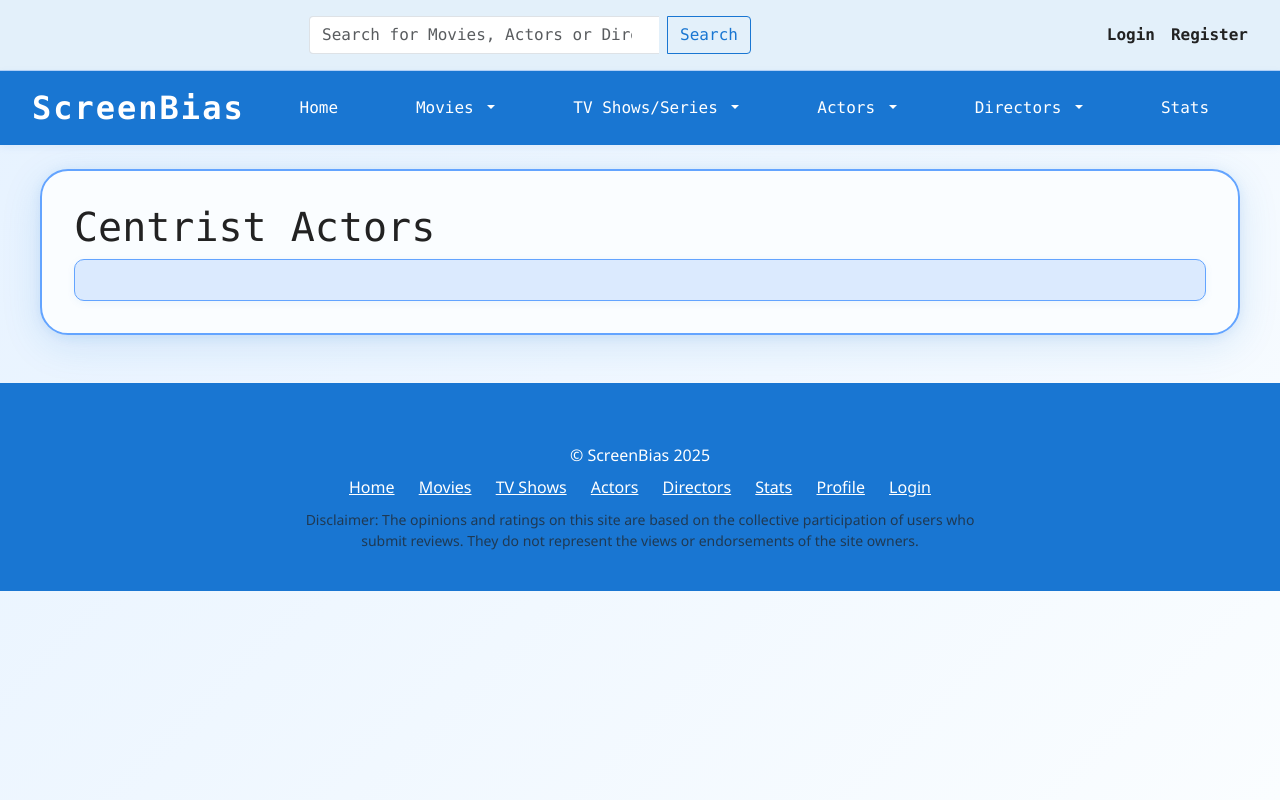
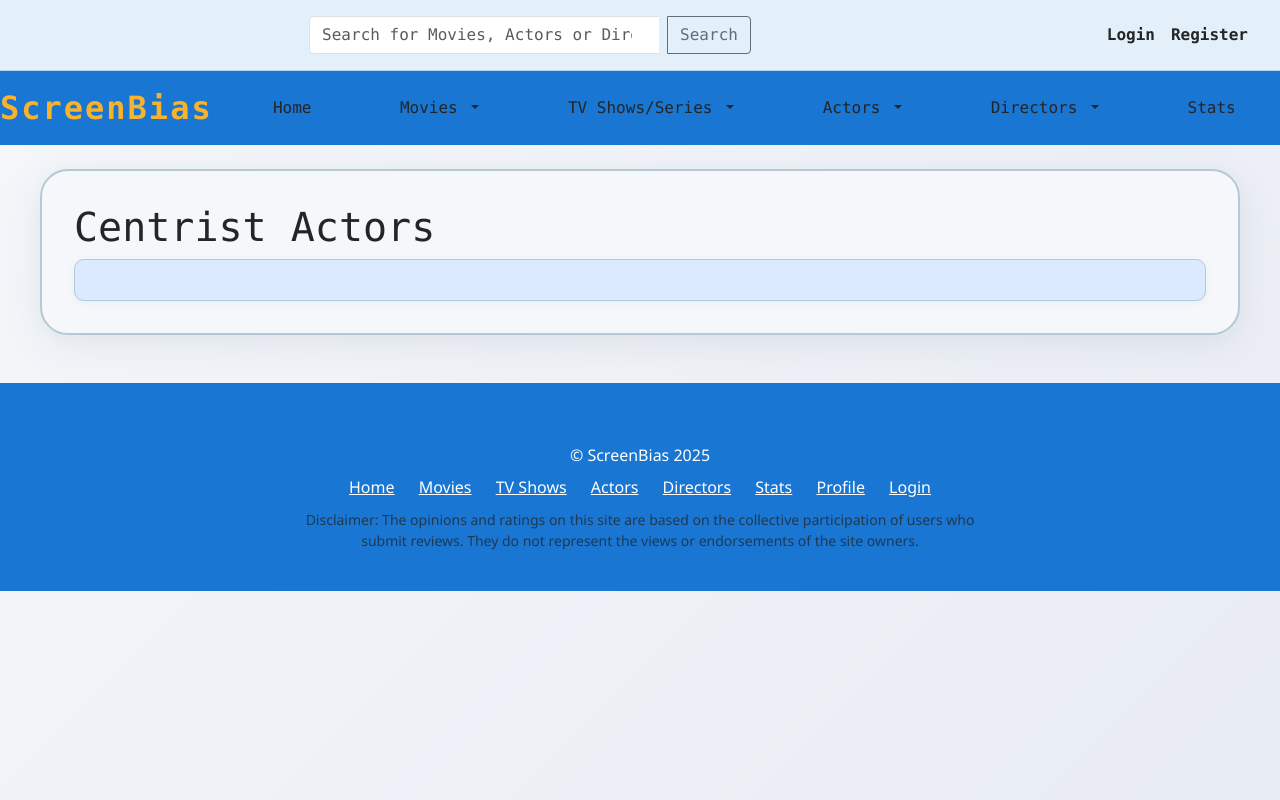
Before and after one commit to ceyyarbrough/screenbias, a Flask app: page /actors/center in a window 1280 px wide. Run offline with Flask 3, Linux system fonts and the light colour scheme; data that the repository does not hold is empty.

Commit message:
Refactor CSS styles for improved aesthetics: update background gradients, colors, and hover effects for better UI consistency and user experience.

```diff
--- a/static/css/main.css
+++ b/static/css/main.css
@@ -12,80 +12,82 @@
 /* main.css - Global styles for ScreenBias */
 
 body {
-  background: linear-gradient(135deg, #e6f2ff 0%, #fafdff 100%);
-  color: #222;
+  background: linear-gradient(135deg, #f5f7fa 0%, #e8ecf3 100%);
+  color: #232526;
   font-family: 'Fira Mono', 'Menlo', 'Monaco', 'Consolas', 'Liberation Mono', 'Courier New', monospace !important;
   margin: 0;
   padding: 0;
   min-height: 100vh;
   transition: background 0.4s;
 }
-nav.navbar {
-  background: #1976d2 !important;
+.nav.navbar {
+  background: linear-gradient(90deg, #5c6f7c 0%, #b2c9d6 100%) !important;
   color: #fff !important;
   padding: 0.5em 2em;
-  box-shadow: 0 2px 8px rgba(25, 118, 210, 0.08);
+  box-shadow: 0 2px 16px rgba(92, 111, 124, 0.10);
 }
 
 footer.footer {
-  background: #1976d2 !important;
-  color: #fff !important;
+  background: linear-gradient(90deg, #e8ecf3 0%, #5c6f7c 100%) !important;
+  color: #232526 !important;
   text-align: center;
-  padding: 60px 0 40px 0; /* Keep larger padding */
-  font-size: 1rem; /* Match body font size */
-  font-family: 'Segoe UI', Arial, sans-serif; /* Match body font */
+  padding: 60px 0 40px 0;
+  font-size: 1rem;
+  font-family: 'Segoe UI', Arial, sans-serif;
 }
 .navbar-brand {
   font-size: 2em;
   font-weight: bold;
   letter-spacing: 2px;
-  color: #fff !important;
+  color: #f7b32b !important;
+  text-shadow: none;
 }
 .navbar-nav .nav-link {
-  color: #fff !important;
+  color: #232526 !important;
   font-weight: 500;
   border-radius: 4px;
-  transition: background 0.2s;
+  transition: background 0.2s, color 0.2s;
   margin-right: 0.5em;
 }
 .navbar-nav .nav-link:hover, .navbar-nav .dropdown-menu .dropdown-item:hover {
-  background: #63a4ff !important;
-  color: #fff !important;
+  background: #f7b32b !important;
+  color: #232526 !important;
 }
 .navbar-nav .dropdown-menu {
-  background: #e3f0fa;
-  border: 1px solid #1976d2;
+  background: #f5f7fa;
+  border: 1px solid #b2c9d6;
 }
 .navbar-nav .dropdown-item {
-  color: #1976d2;
+  color: #232526;
   font-weight: 500;
   border-radius: 4px;
-  transition: background 0.2s;
+  transition: background 0.2s, color 0.2s;
 }
 .navbar-nav .dropdown-item:hover {
-  background: #bbdefb;
-  color: #1976d2;
+  background: #f7b32b;
+  color: #232526;
 }
 .btn-outline-success {
-  border-color: #1976d2;
-  color: #1976d2;
+  border-color: #5c6f7c;
+  color: #5c6f7c;
 }
 .btn-outline-success:hover {
-  background: #1976d2;
-  color: #fff;
+  background: #f7b32b;
+  color: #232526;
 }
 h2 {
-  color: #1565c0;
+  color: #5c6f7c;
   margin-left: 10px;
+  text-shadow: 0 2px 8px #b2c9d6;
 }
 .container {
   max-width: 1200px;
   margin: 0 auto;
   padding: 2em;
-  background: rgba(250,253,255,0.98);
+  background: rgba(245,247,250,0.98);
   border-radius: 28px;
-  box-shadow: 0 10px 40px 0 rgba(25, 118, 210, 0.13), 0 2px 12px 0 rgba(25, 118, 210, 0.10);
-  border: 2px solid #63a4ff;
+  box-shadow: 0 10px 40px 0 rgba(92, 111, 124, 0.10), 0 2px 12px 0 rgba(178, 201, 214, 0.08);
+  border: 2px solid #b2c9d6;
   transition: box-shadow 0.2s, border 0.2s;
 }
 .gallery-scroll {
@@ -97,22 +99,22 @@ h2 {
   overflow-y: hidden;
   gap: 24px;
   padding: 22px 0 40px 0;
-  background: linear-gradient(90deg, #dbeafe 60%, #e3f0fa 100%);
+  background: linear-gradient(90deg, #e8ecf3 60%, #b2c9d6 100%);
   border-radius: 22px;
-  box-shadow: 0 8px 32px rgba(25, 118, 210, 0.13), 0 2px 8px rgba(25, 118, 210, 0.10);
+  box-shadow: 0 8px 32px rgba(92, 111, 124, 0.10), 0 2px 8px rgba(178, 201, 214, 0.08);
   min-width: 100%;
-  border: 1.5px solid #63a4ff;
+  border: 1.5px solid #b2c9d6;
   transition: box-shadow 0.2s, border 0.2s;
 }
 .gallery-item {
   flex: 0 0 auto;
   width: 210px;
   text-align: center;
-  background: linear-gradient(135deg, #fff 80%, #e3f0fa 100%);
+  background: linear-gradient(135deg, #f5f7fa 80%, #e8ecf3 100%);
   border-radius: 22px;
-  box-shadow: 0 8px 32px rgba(25, 118, 210, 0.15), 0 2px 8px rgba(25, 118, 210, 0.10);
+  box-shadow: 0 8px 32px rgba(92, 111, 124, 0.10), 0 2px 8px rgba(178, 201, 214, 0.08);
   padding: 24px 14px 26px 14px;
-  border: 1.5px solid #1976d2;
+  border: 1.5px solid #b2c9d6;
   margin: 8px 0;
   transition: transform 0.18s cubic-bezier(.4,2,.6,1), box-shadow 0.18s cubic-bezier(.4,2,.6,1), border-color 0.18s, background 0.18s;
   min-height: 270px;
@@ -121,10 +123,10 @@ h2 {
 }
 .gallery-item:hover {
   transform: scale(1.09) translateY(-6px);
-  box-shadow: 0 18px 48px rgba(25, 118, 210, 0.25), 0 4px 16px rgba(25, 118, 210, 0.13);
-  border-color: #0d47a1;
+  box-shadow: 0 18px 48px rgba(92, 111, 124, 0.18), 0 4px 16px rgba(178, 201, 214, 0.10);
+  border-color: #f7b32b;
   z-index: 2;
-  background: linear-gradient(120deg, #e3f0fa 60%, #fff 100%);
+  background: linear-gradient(120deg, #f7b32b 60%, #e8ecf3 100%);
 }
 .gallery-item a.unstyled-link {
   text-decoration: none;
@@ -132,13 +134,13 @@ h2 {
 }
 .movie-meta {
   margin-top: 12px;
-  border: 1px solid #63a4ff;
+  border: 1px solid #b2c9d6;
   border-radius: 14px;
-  background: linear-gradient(120deg, #fafdff 80%, #dbeafe 100%);
+  background: linear-gradient(120deg, #f5f7fa 80%, #e8ecf3 100%);
   padding: 10px 14px;
   font-size: 1.05em;
-  color: #1976d2;
-  box-shadow: 0 4px 16px rgba(25, 118, 210, 0.10);
+  color: #5c6f7c;
+  box-shadow: 0 4px 16px rgba(92, 111, 124, 0.08);
   transition: box-shadow 0.2s, border 0.2s;
 }
 .movie-year, .movie-director {
@@ -162,14 +164,22 @@ h2 {
 .movie-title {
   margin-top: 16px;
   font-size: 1.13em;
-  color: #1976d2;
+  color: #5c6f7c;
   font-weight: 700;
   letter-spacing: 0.7px;
-  text-shadow: 0 2px 4px #e3f0fa, 0 1px 2px #63a4ff;
+  text-shadow: 0 2px 4px #b2c9d6, 0 1px 2px #f7b32b;
   border-radius: 8px;
   padding: 4px 0;
-  background: linear-gradient(90deg, #e3f0fa 60%, #fff 100%);
+  background: linear-gradient(90deg, #e8ecf3 60%, #f5f7fa 100%);
 }
+/*
+Soft pop genre badge suggestions:
+.badge-comedy { background: #FFD600; color: #232526; }
+.badge-drama { background: #1976d2; color: #fff; }
+.badge-sci-fi { background: #00E5FF; color: #232526; }
+.badge-action { background: #7C4DFF; color: #fff; }
+.badge-romance { background: #FFB300; color: #232526; }
+*/
 /* Responsive improvements */
 @media (max-width: 768px) {
   .container {
```
